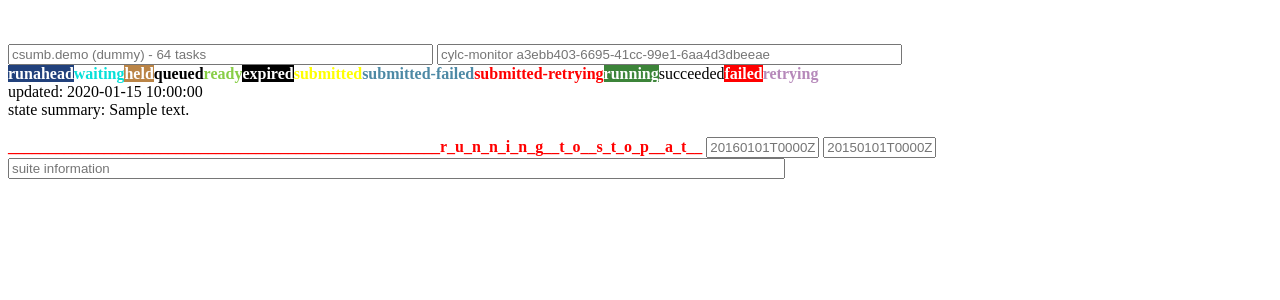
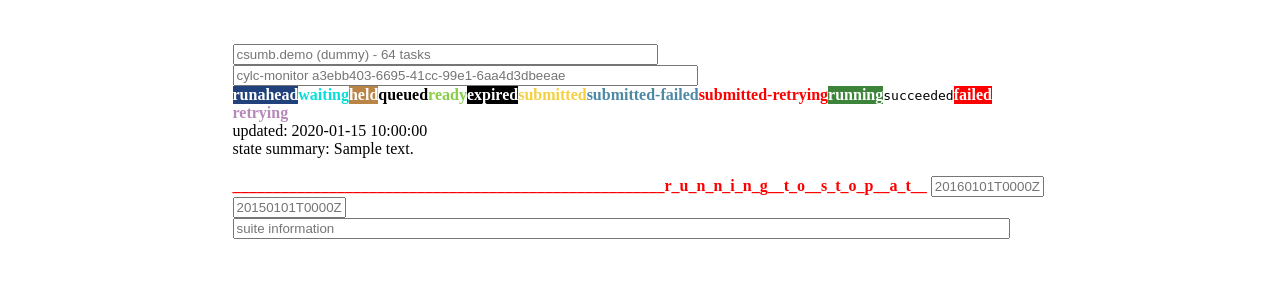
Before and after one commit to CSUMB-CST499-F17/WebBasedMonitoringSystem, a Flask app: template newCode/testproject/templates/monitor.html in a window 1280 px wide. Shown: the top 300 px of the page. Run offline with Flask 2, Linux system fonts and the light colour scheme; the template is opened without the code that fills it: most values are stand-ins (such as "Sample title", 1, 10 or a date in 2020); some libraries are stand-ins or nearby versions.

Commit message:
Add files via upload
Updated styles.css

```diff
--- a/newCode/testproject/static/styles.css
+++ b/newCode/testproject/static/styles.css
@@ -1,70 +1,99 @@
+.span{
+
+    font-size: 150px;
+
+
+}
+span{
+    font-family: "Courier New";
+}
 #wrapper{
     width: 815px;
     margin: 0 auto;
     }
+#stamp{
+    font-weight: bold;
+    color:#9B59B6;
+    background:white;
+}
 #runahead{
     font-weight: bold;
     color:white;
     background:#21417c;
+    display:inline-block;
 }
 #waiting{
     font-weight: bold;
     color:#06e0d9;
     background:white;
+    display:inline-block;
 }
 #held{
     font-weight: bold;
     color:white;
     background:#ba8446;
+    display:inline-block;
 }
 #queued{
     font-weight: bold;
     color:black;
     background:white;
+    display:inline-block;
 }
 #ready{
     font-weight: bold;
     color:#88ce46;
     background:white;
+    display:inline-block;
 }
 #expired{
     font-weight: bold;
     color:white;
     background:black;
+    display:inline-block;
 }
 #submitted{
     font-weight: bold;
-    color:yellow;
+    color:#F4D03F;
     background:white;
+    display:inline-block;
 }
 #submitted-failed{
     font-weight: bold;
     color:#4d89a5;
     background:white;
+    display:inline-block;
 }
 #submitted-retrying{
     font-weight: bold;
     color:red;
     background:white;
+    display:inline-block;
 }
 #running{
     font-weight: bold;
     color:white;
     background:#3c8439;
+    display:inline-block;
 }
 #succeeded{
+
     color:black; /*thinner font*/
     background:white;
+    display:inline-block;
+    font-family: monospace;
 }
 #failed{
     font-weight: bold;
     color:white;
     background:red;
+    display:inline-block;
 }
 #retrying{
     font-weight: bold;
     color:#b689ba;
     background:white;
+    display:inline-block;
 }
 .padding{
     margin:0;
@@ -78,5 +107,10 @@
     color:red;
 }
 #suite_name{
-    color:red;
+    color:white;
 }
+#time{
+    font-weight: bold;
+    color:orange;
+    background:white;
+}
```
